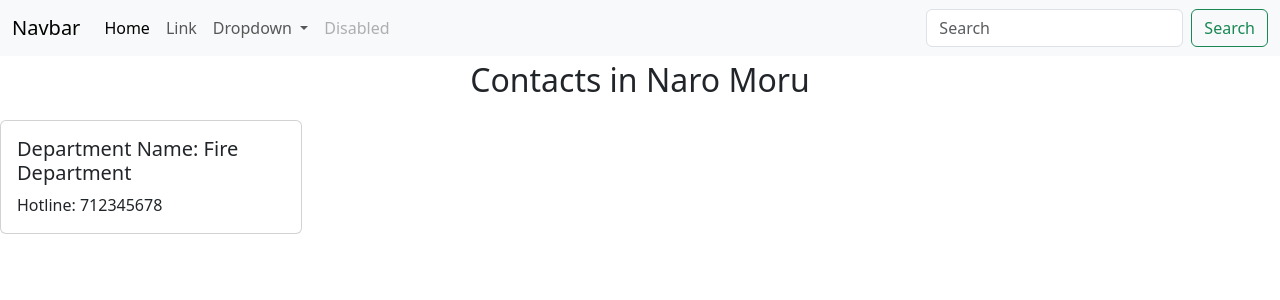
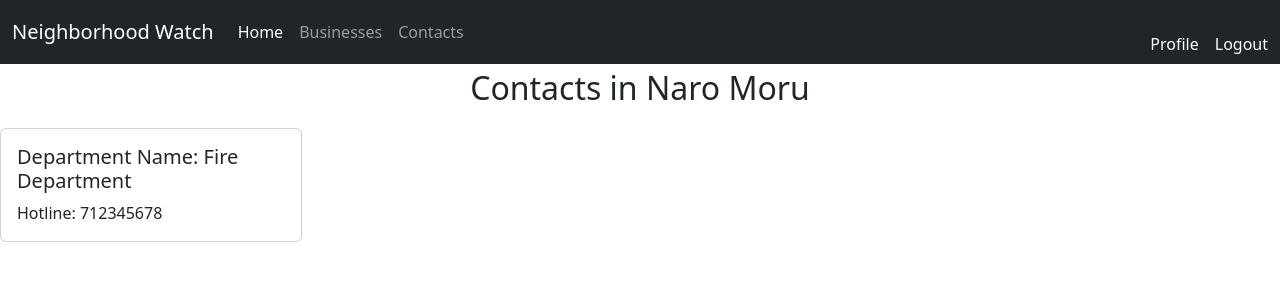
Before and after one commit to Kwathuta/my-neighborhood, a Django app: page /contacts/ in a window 1280 px wide. Shown: the top 300 px of the page. Run offline with Django 3.2, Linux system fonts and the light colour scheme; a user stored in the database is signed in; data comes from the database, SQL or seed files in the repository; both versions use the stored data as it was after the commit; some libraries are stand-ins or nearby versions.

Commit message:
setting up navbar

```diff
--- a/neighborhood_watch/settings.py
+++ b/neighborhood_watch/settings.py
@@ -132,3 +132,4 @@ DEFAULT_FILE_STORAGE = 'cloudinary_storage.storage.MediaCloudinaryStorage'
 # https://docs.djangoproject.com/en/3.2/ref/settings/#default-auto-field
 
 DEFAULT_AUTO_FIELD = 'django.db.models.BigAutoField'
+LOGIN_REDIRECT_URL = '/posts'
--- a/watch/templates/django_registration/registration_complete.html
+++ b/watch/templates/django_registration/registration_complete.html
@@ -6,8 +6,8 @@
   style="padding: 100px; font-family: 'Montserrat', sans-serif"
 >
   <img
-    src="https://seeklogo.com/images/I/instagram-new-2016-logo-4773FE3F99-seeklogo.com.png"
-    alt="instagram"
+    src="https://image.freepik.com/free-photo/wooden-sign-with-symbol-shown_1160-823.jpg"
+    alt="ok"
   />
   <h2>Registration Successful!</h2>
   <a href="{% url 'login' %}"
--- a/watch/templates/navbar.html
+++ b/watch/templates/navbar.html
@@ -1,6 +1,6 @@
-<nav class="navbar navbar-expand-lg navbar-light bg-light">
+<nav class="navbar navbar-expand-lg navbar-dark bg-dark">
   <div class="container-fluid">
-    <a class="navbar-brand" href="#">Navbar</a>
+    <a class="navbar-brand" href="#">Neighborhood Watch</a>
     <button
       class="navbar-toggler"
       type="button"
@@ -15,48 +15,33 @@
     <div class="collapse navbar-collapse" id="navbarSupportedContent">
       <ul class="navbar-nav me-auto mb-2 mb-lg-0">
         <li class="nav-item">
-          <a class="nav-link active" aria-current="page" href="#">Home</a>
+          <a class="nav-link active" aria-current="page" href="{%url 'posts' %}"
+            >Home</a
+          >
         </li>
         <li class="nav-item">
-          <a class="nav-link" href="#">Link</a>
-        </li>
-        <li class="nav-item dropdown">
-          <a
-            class="nav-link dropdown-toggle"
-            href="#"
-            id="navbarDropdown"
-            role="button"
-            data-bs-toggle="dropdown"
-            aria-expanded="false"
-          >
-            Dropdown
-          </a>
-          <ul class="dropdown-menu" aria-labelledby="navbarDropdown">
-            <li><a class="dropdown-item" href="#">Action</a></li>
-            <li><a class="dropdown-item" href="#">Another action</a></li>
-            <li><hr class="dropdown-divider" /></li>
-            <li><a class="dropdown-item" href="#">Something else here</a></li>
-          </ul>
+          <a class="nav-link" href="{% url 'business'%}">Businesses</a>
         </li>
         <li class="nav-item">
-          <a
-            class="nav-link disabled"
-            href="#"
-            tabindex="-1"
-            aria-disabled="true"
-            >Disabled</a
-          >
+          <a class="nav-link" href="{% url 'contacts'%}">Contacts</a>
         </li>
       </ul>
-      <form class="d-flex">
-        <input
-          class="form-control me-2"
-          type="search"
-          placeholder="Search"
-          aria-label="Search"
-        />
-        <button class="btn btn-outline-success" type="submit">Search</button>
-      </form>
+      <li class="nav-item">
+        <a
+          href="{% url 'profile'%}"
+          class="nav-link btn btn-outline-primary"
+          style="color: white"
+          >Profile</a
+        >
+      </li>
+      <li class="nav-item">
+        <a
+          href="/logout"
+          class="nav-link btn btn-outline-danger ms-3"
+          style="color: white"
+          >Logout</a
+        >
+      </li>
     </div>
   </div>
 </nav>
```
Also changed, not shown: db.sqlite3.
